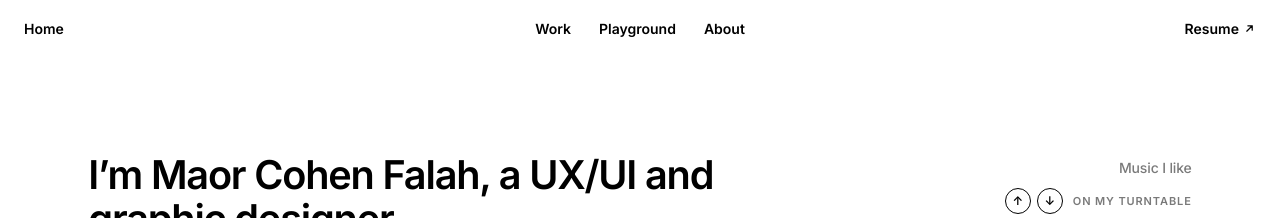
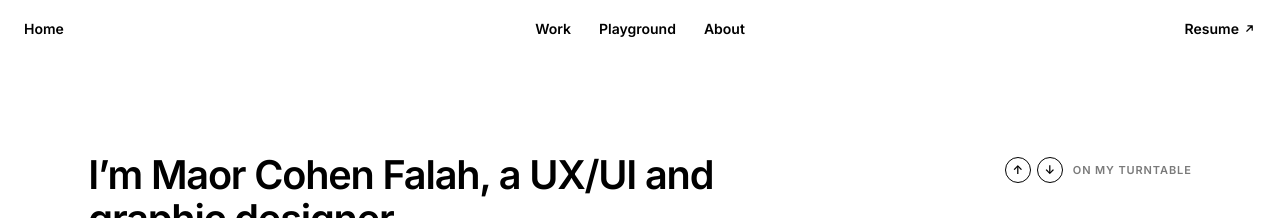
Before and after one commit to maorcf/portfolio, a plain HTML site: page index.html in a window 1280 px wide. Shown: the top 218 px of the page. Drawn offline with Linux system fonts and the light colour scheme.

Commit message:
Home hero: remove "Music I like" label (#59)
Claude-Session: https://claude.ai/code/session_01HiaKKySavgDtGvx9Aw7r7V

Co-authored-by: Claude <noreply@anthropic.com>

```diff
--- a/index.html
+++ b/index.html
@@ -82,7 +82,6 @@
       <p class="lead"><span class="lead-strong">I’m Maor Cohen Falah, a UX/UI and graphic designer.</span></p>
       <p class="hero-sub">Turning ideas into digital experiences</p>
       <div class="record-crate rc-vertical" aria-label="Songs I love">
-        <p class="rc-kicker">Music I like</p>
         <div class="rc-head">
           <span class="rc-title">On my turntable</span>
           <span class="rc-nav">
```
